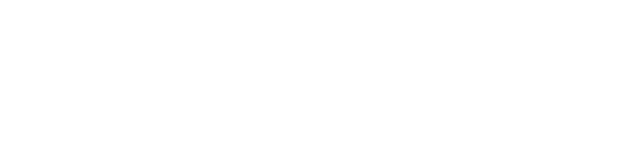
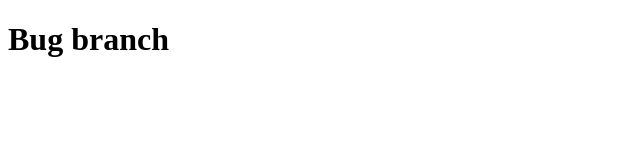
Before and after one commit to GayathriShankar003/Learning-git, a plain HTML site: page index.html in a window 1280 px wide. Shown: the whole page, without its empty margins (0-640 px from the left). Drawn offline with Linux system fonts and the light colour scheme.

Commit message:
changes after reset

```diff
--- a/index.html
+++ b/index.html
@@ -4,6 +4,7 @@
     <meta charset="UTF-8">
     <meta name="viewport" content="width=device-width, initial-scale=1.0">
     <title>Learning Git & GitHub</title>
+    <h1>Bug branch</h1>
 </head>
 <body>
 
```
Also changed, not shown: index.js (+3 -4 lines).
